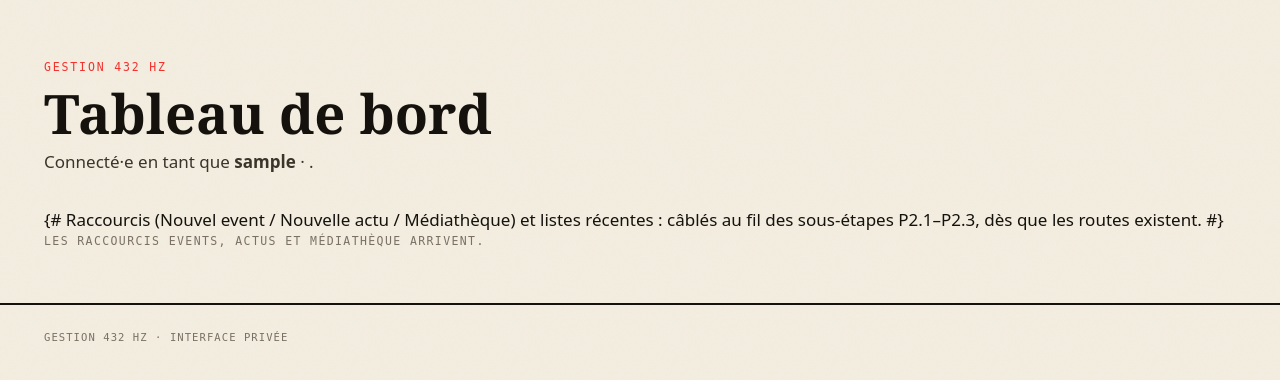
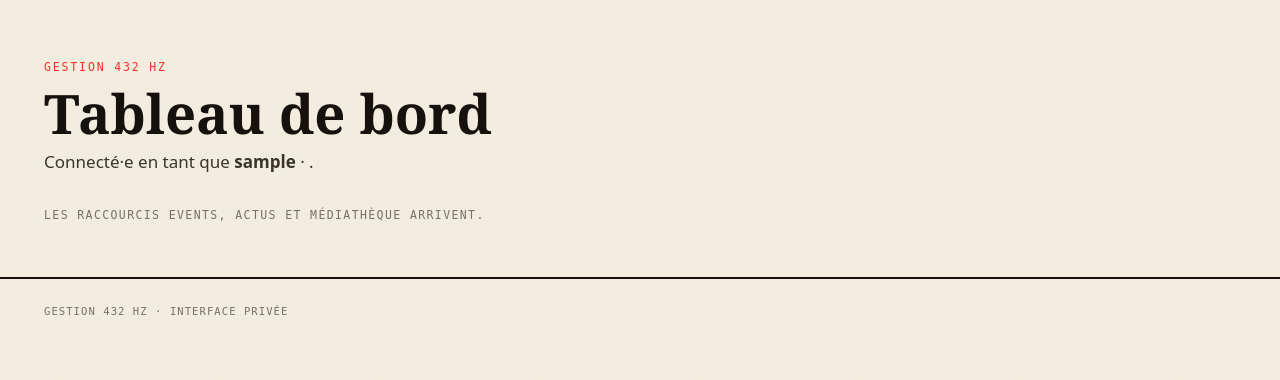
Before and after one commit to NicoWithManyO/432HZ, a Django app: template templates/gestion/dashboard.html in a window 1280 px wide. Shown: the part 76-456 px from the top of the page. Run offline with Django 5.2, Linux system fonts and the light colour scheme; the template is opened without the code that fills it, so the values that code supplies are empty; the visitor is signed in with stand-in values (Sample User, id 1); style sheets or scripts are compiled from the project's sources; some web fonts are replaced.

Commit message:
correctif: commentaire multi-ligne du dashboard rendu en clair

```diff
--- a/templates/gestion/dashboard.html
+++ b/templates/gestion/dashboard.html
@@ -7,7 +7,7 @@
 <h1 class="font-display font-black text-[clamp(2.2rem,6vw,3.4rem)] leading-none mt-2 mb-2">Tableau de bord</h1>
 <p class="text-ink-soft mb-8">Connecté·e en tant que <strong>{{ user.username }}</strong> · {{ user.profile.get_role_display }}.</p>
 
-{# Raccourcis (Nouvel event / Nouvelle actu / Médiathèque) et listes récentes :
-   câblés au fil des sous-étapes P2.1–P2.3, dès que les routes existent. #}
+{% comment %}Raccourcis (Nouvel event / Nouvelle actu / Médiathèque) et listes récentes :
+   câblés au fil des sous-étapes P2.1–P2.3, dès que les routes existent.{% endcomment %}
 <p class="font-mono uppercase tracking-[.12em] text-[.72rem] text-muted">Les raccourcis events, actus et médiathèque arrivent.</p>
 {% endblock %}
```
